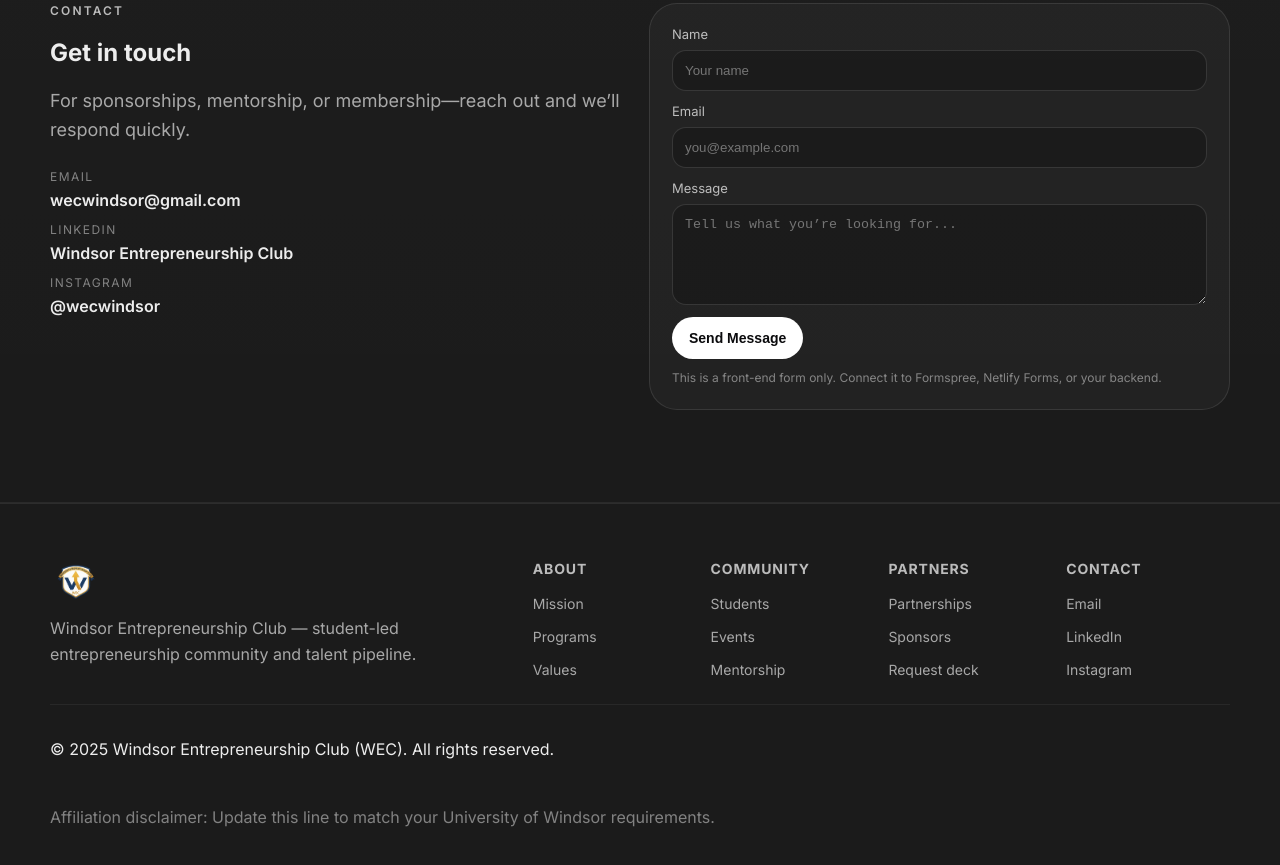
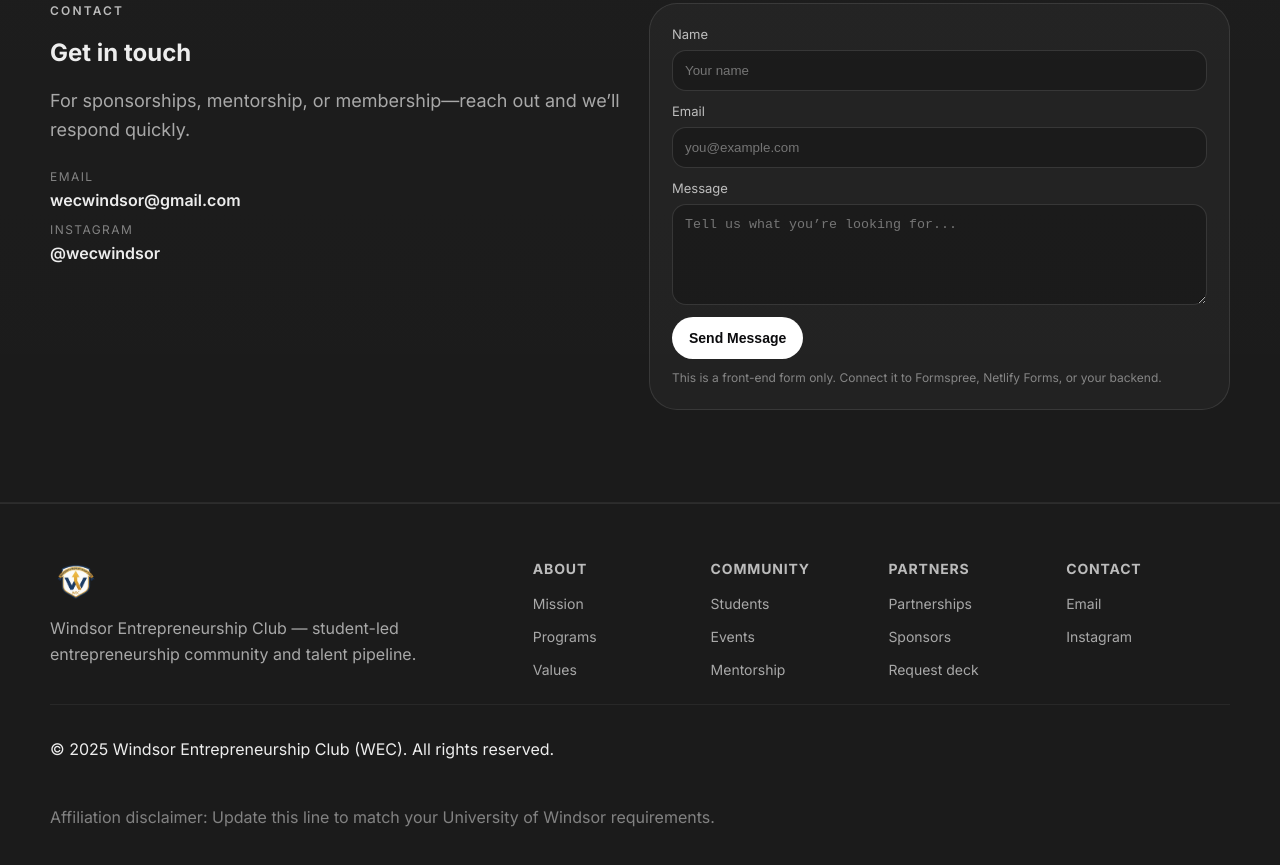
Before and after one commit to EmiEmi609/Wec-, a plain HTML site: page index.html in a window 1280 px wide. Shown: the part 7333-8198 px from the top of the page. Drawn offline with Linux system fonts and the light colour scheme.

Commit message:
Update index.html

```diff
--- a/index.html
+++ b/index.html
@@ -463,7 +463,7 @@
 
           <div class="contact__meta">
             <div><span class="meta__label">Email</span><span class="meta__value">wecwindsor@gmail.com</span></div>
-            <div><span class="meta__label">LinkedIn</span><span class="meta__value">Windsor Entrepreneurship Club</span></div>
+            <!--<div><span class="meta__label">LinkedIn</span><span class="meta__value">Windsor Entrepreneurship Club</span></div>-->
             <div><span class="meta__label">Instagram</span><span class="meta__value">@wecwindsor</span></div>
           </div>
         </div>
@@ -525,7 +525,7 @@
         <div class="footer__col">
           <h4>Contact</h4>
           <a href="#contact">Email</a>
-          <a href="#contact">LinkedIn</a>
+          <!--<a href="#contact">LinkedIn</a>-->
           <a href="#contact">Instagram</a>
         </div>
       </div>
```
